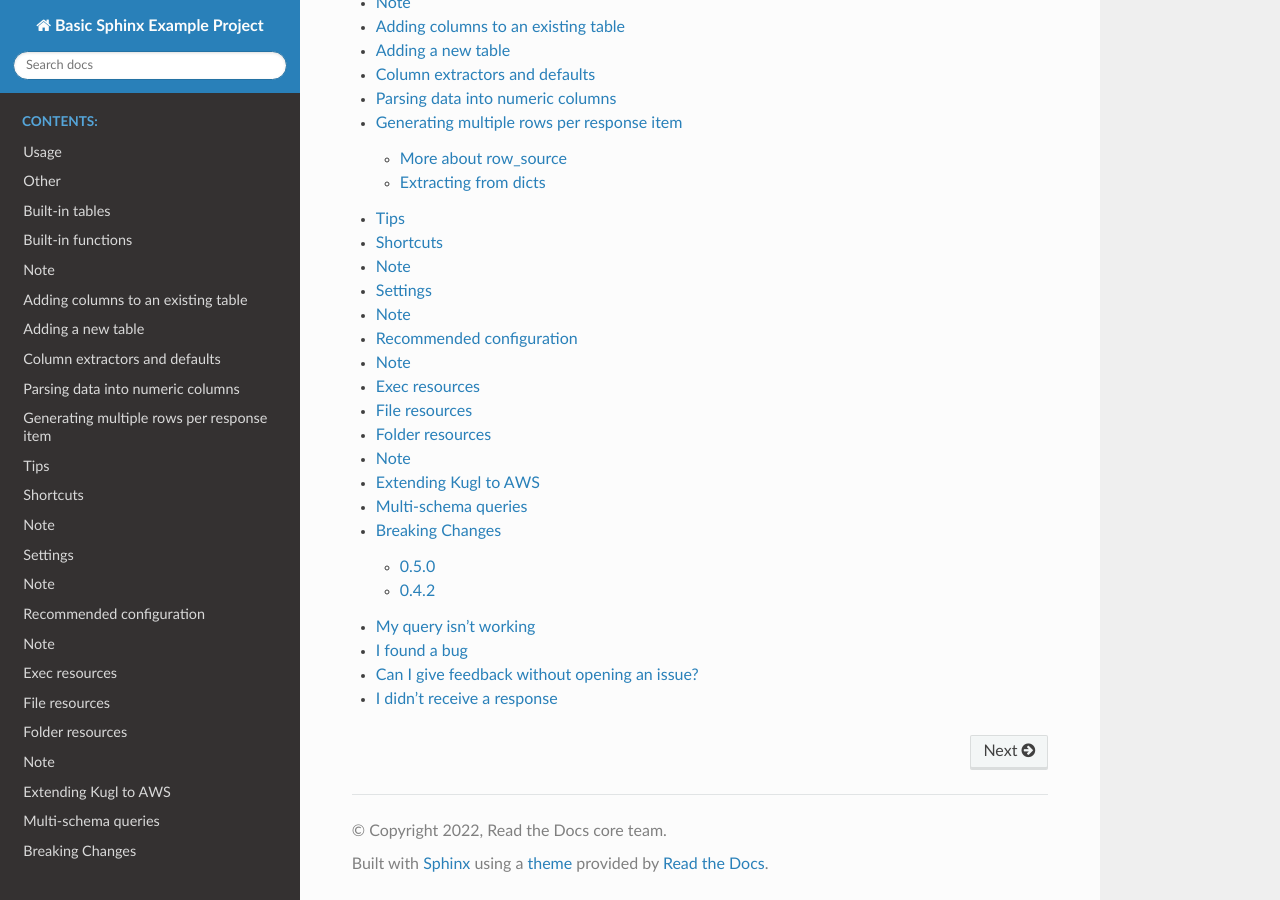
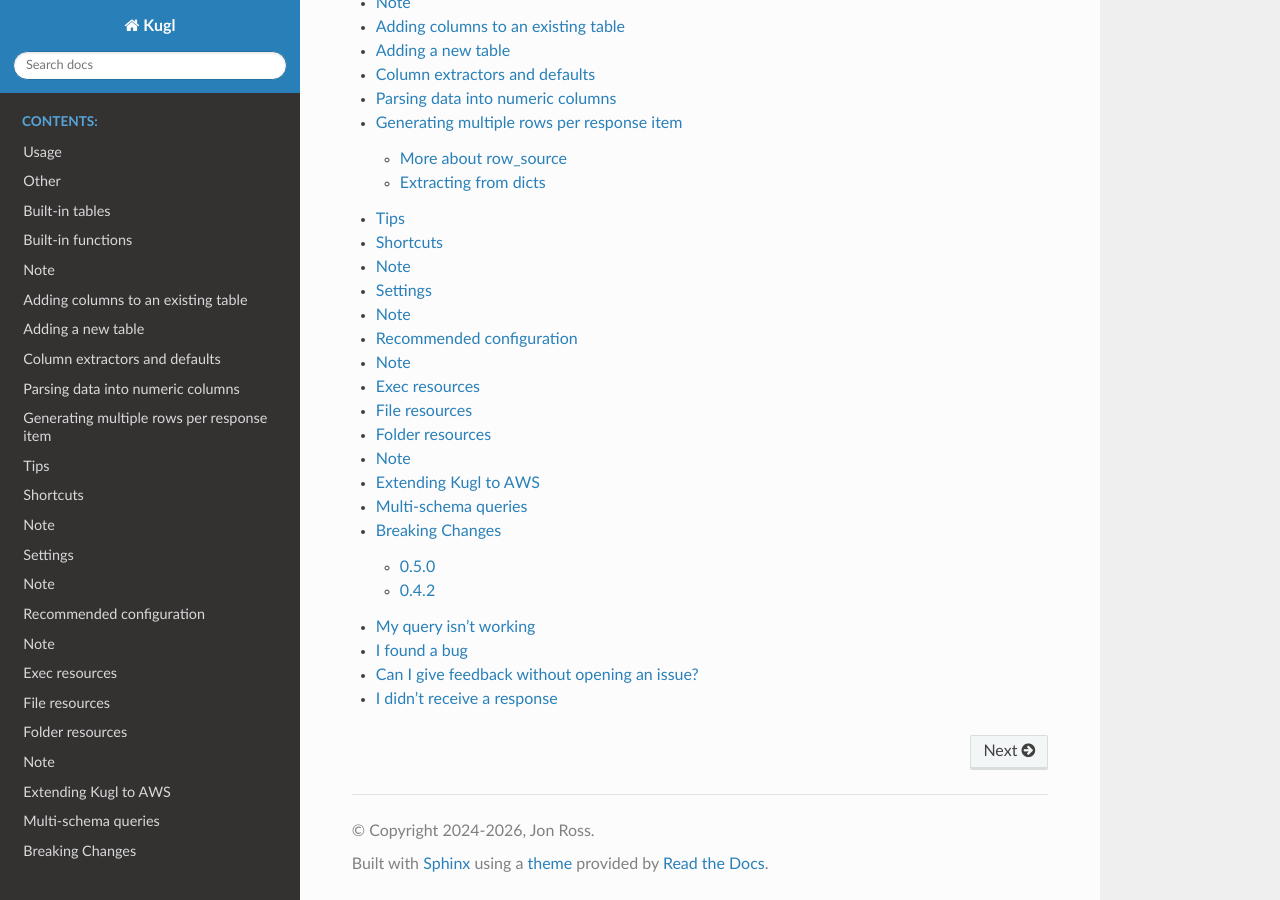
Before and after one commit to jonross/kugl, a Sphinx documentation site: the page built from docs/index.rst, in a window 1280 px wide and 900 px high, scrolled down 625 px. Built offline with Sphinx 7.4.7 and the Read the Docs theme 3.1.0, drawn with Linux system fonts in a browser that asks for light colours.

Commit message:
Build docs locally

```diff
--- a/docs/conf.py
+++ b/docs/conf.py
@@ -17,9 +17,10 @@
 
 # -- Project information -----------------------------------------------------
 
-project = "Basic Sphinx Example Project"
-copyright = "2022, Read the Docs core team"
-author = "Read the Docs core team"
+project = "Kugl"
+copyright = "2024-2026, Jon Ross"
+author = "Jon Ross"
+release = "0.7.0"
 
 
 # -- General configuration ---------------------------------------------------
--- a/pyproject.toml
+++ b/pyproject.toml
@@ -45,6 +45,7 @@ dev = [
     "ruff>=0.8.0",
 ]
 docs = [
+    "sphinx>=7.0.0",
     "sphinx-rtd-theme==3.0.2",
 ]
 
```
Also changed, not shown: 2 other files.
